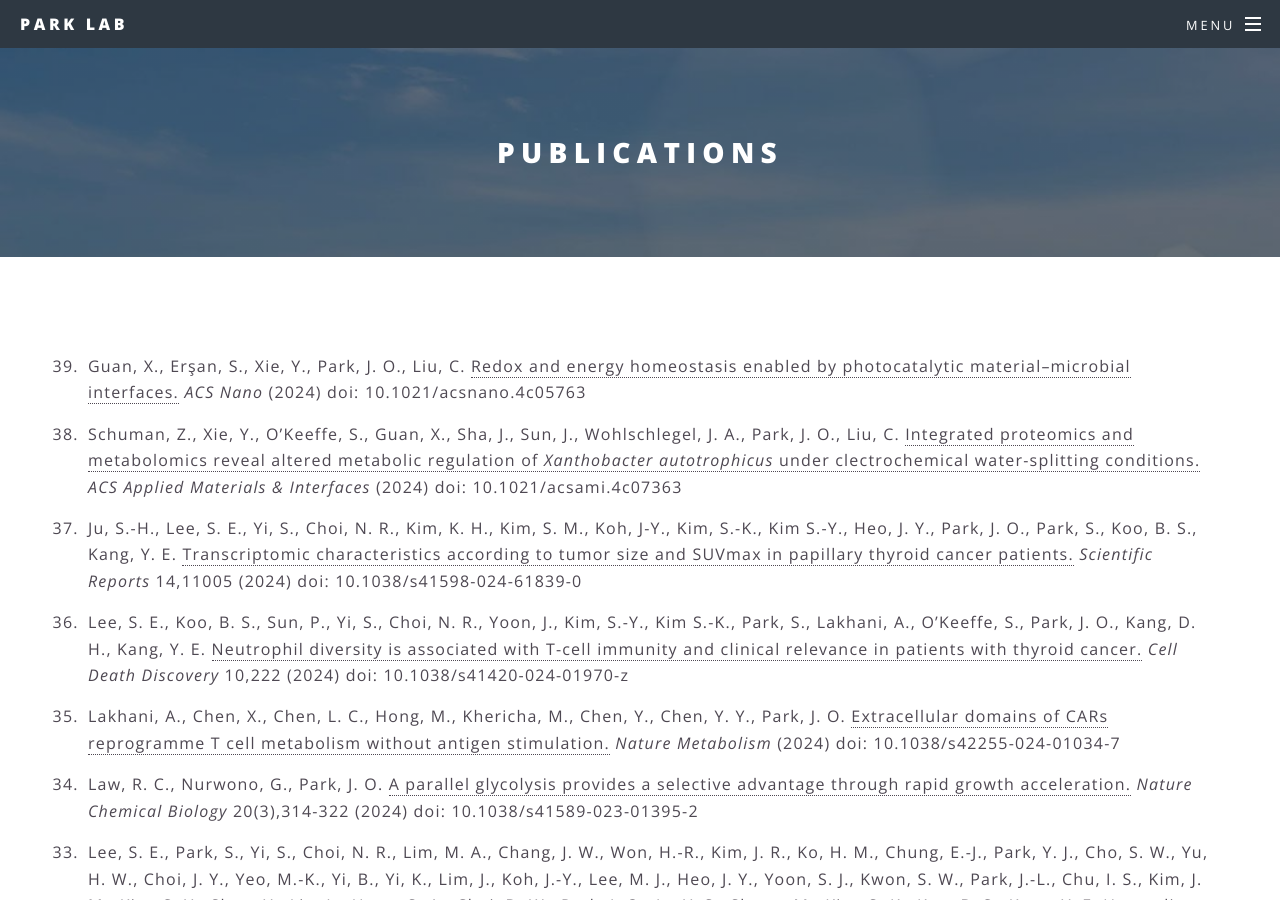
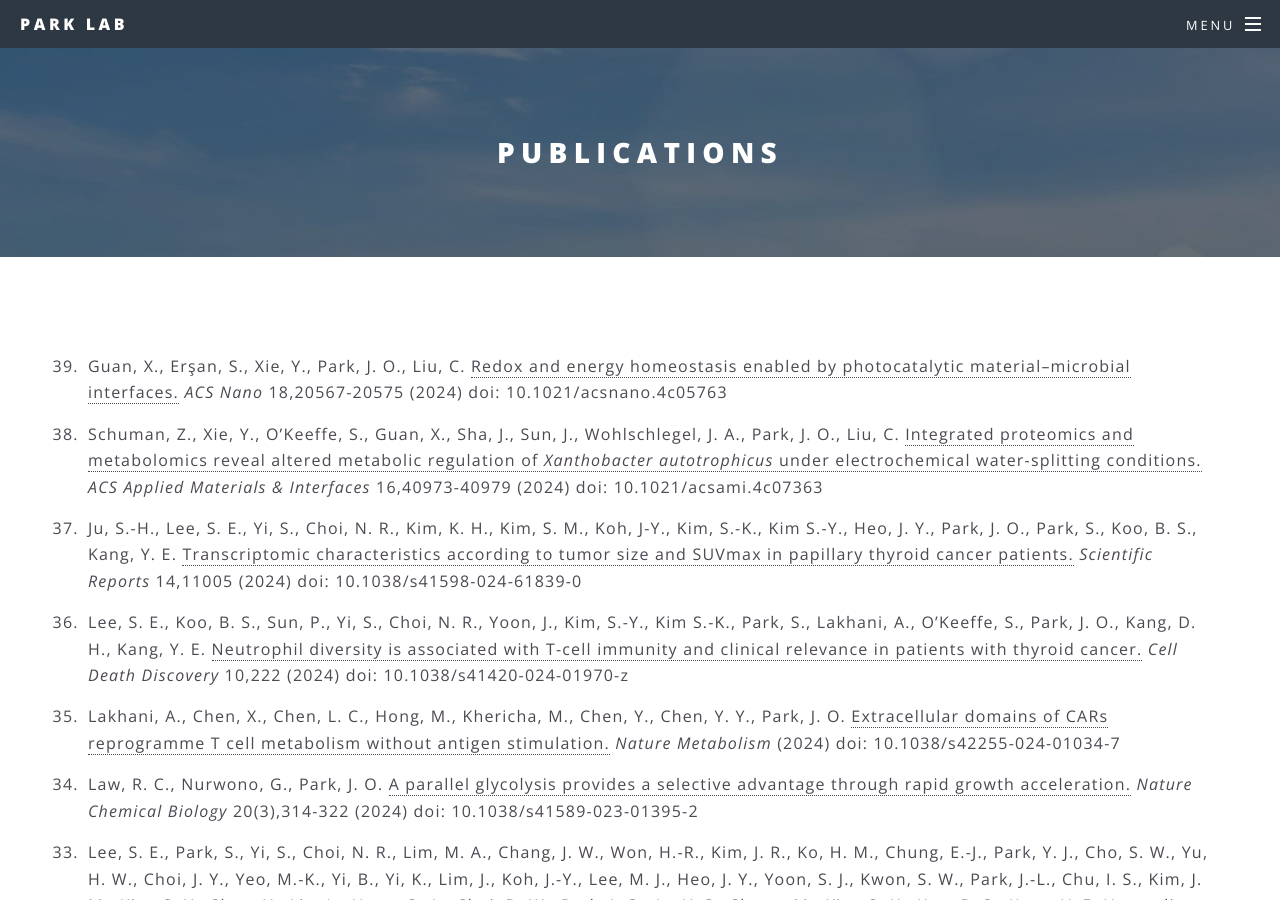
Before and after one commit to jopark/jopark.github.io, a Jekyll site: the page built from publications.html, in a window 1280 px wide and 900 px high. Built offline with Jekyll 4.4.1, drawn with Linux system fonts in a browser that asks for light colours.

Commit message:
Update publications.html

```diff
--- a/publications.html
+++ b/publications.html
@@ -4,8 +4,8 @@ title: Publications
 ---
 
 <ol reversed class="ul2">
-<li>Guan, X., Erşan, S., Xie, Y., Park, J. O., Liu, C.  <a href="https://doi.org/10.1021/acsnano.4c05763">Redox and energy homeostasis enabled by photocatalytic material–microbial interfaces.</a> <i>ACS Nano</i>  (2024) doi: 10.1021/acsnano.4c05763</li>
-<li>Schuman, Z., Xie, Y., O’Keeffe, S., Guan, X., Sha, J., Sun, J., Wohlschlegel, J. A., Park, J. O., Liu, C.  <a href="https://doi.org/10.1021/acsami.4c07363">Integrated proteomics and metabolomics reveal altered metabolic regulation  of <i>Xanthobacter autotrophicus</i> under clectrochemical water-splitting conditions.</a> <i>ACS Applied Materials & Interfaces</i>  (2024) doi: 10.1021/acsami.4c07363</li>
+<li>Guan, X., Erşan, S., Xie, Y., Park, J. O., Liu, C.  <a href="https://doi.org/10.1021/acsnano.4c05763">Redox and energy homeostasis enabled by photocatalytic material–microbial interfaces.</a> <i>ACS Nano</i> 18,20567-20575 (2024) doi: 10.1021/acsnano.4c05763</li>
+<li>Schuman, Z., Xie, Y., O’Keeffe, S., Guan, X., Sha, J., Sun, J., Wohlschlegel, J. A., Park, J. O., Liu, C.  <a href="https://doi.org/10.1021/acsami.4c07363">Integrated proteomics and metabolomics reveal altered metabolic regulation of <i>Xanthobacter autotrophicus</i> under electrochemical water-splitting conditions.</a> <i>ACS Applied Materials & Interfaces</i> 16,40973-40979 (2024) doi: 10.1021/acsami.4c07363</li>
 <li>Ju, S.-H., Lee, S. E., Yi, S., Choi, N. R., Kim, K. H., Kim, S. M., Koh, J-Y., Kim, S.-K., Kim S.-Y., Heo, J. Y., Park, J. O., Park, S., Koo, B. S., Kang, Y. E.  <a href="https://doi.org/10.1038/s41598-024-61839-0">Transcriptomic characteristics according to tumor size and SUVmax in papillary thyroid cancer patients.</a> <i>Scientific Reports</i> 14,11005 (2024) doi: 10.1038/s41598-024-61839-0</li>
 <li>Lee, S. E., Koo, B. S., Sun, P., Yi, S., Choi, N. R., Yoon, J., Kim, S.-Y., Kim S.-K., Park, S., Lakhani, A., O’Keeffe, S., Park, J. O., Kang, D. H., Kang, Y. E.  <a href="https://doi.org/10.1038/s41420-024-01970-z">Neutrophil diversity is associated with T-cell immunity and clinical relevance in patients with thyroid cancer.</a> <i>Cell Death Discovery</i> 10,222 (2024) doi: 10.1038/s41420-024-01970-z</li>
 <li>Lakhani, A., Chen, X., Chen, L. C., Hong, M., Khericha, M., Chen, Y., Chen, Y. Y., Park, J. O.  <a href="https://doi.org/10.1038/s42255-024-01034-7">Extracellular domains of CARs reprogramme T cell metabolism without antigen stimulation.</a> <i>Nature Metabolism</i> (2024) doi: 10.1038/s42255-024-01034-7</li>
```
